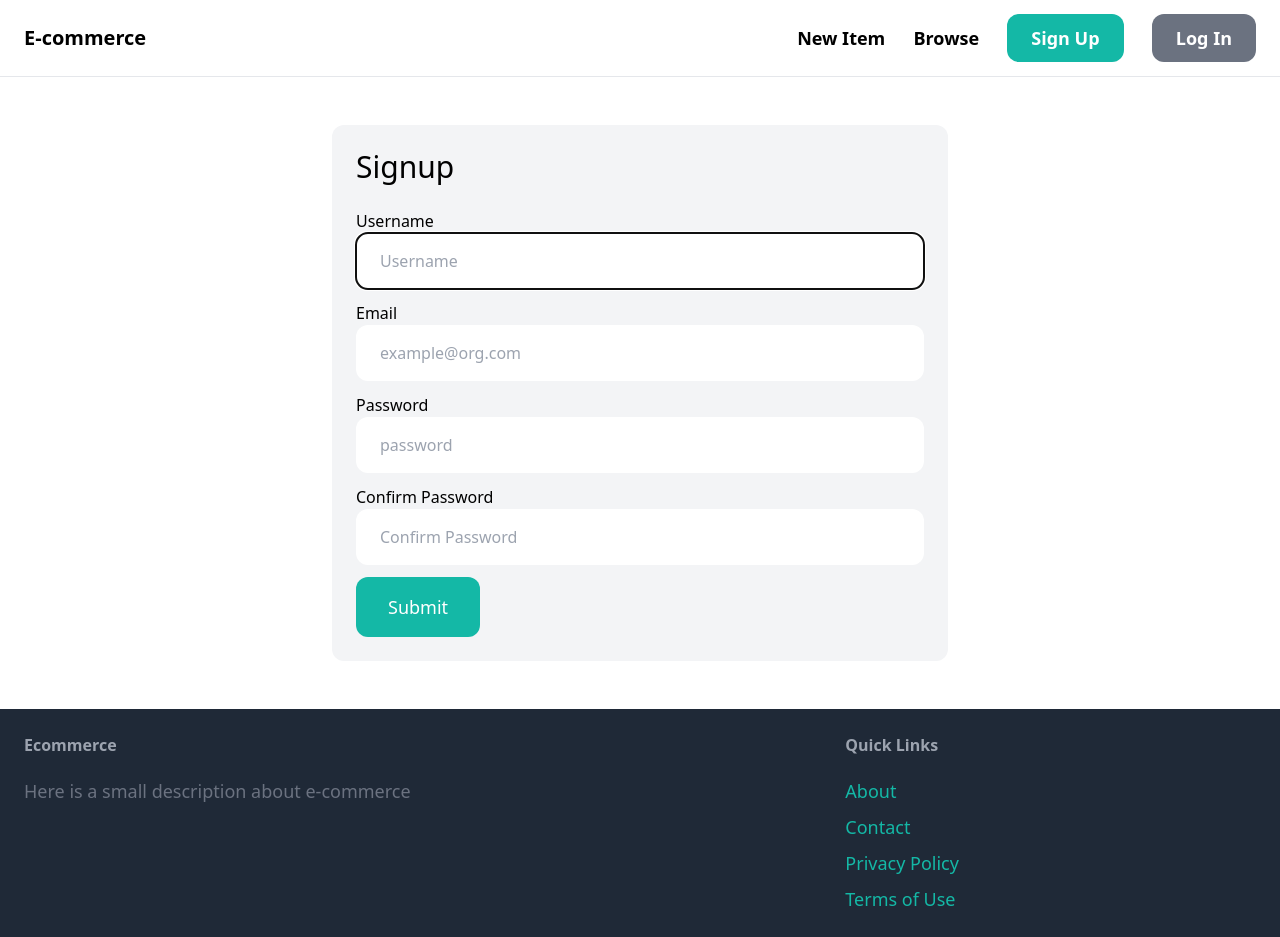
After one commit to rono516/e_ticket_django, a Django app: page /signup/ in a window 1280 px wide. The commit adds this page. Run offline with Django 5.2, Linux system fonts and the light colour scheme; some libraries are stand-ins or nearby versions.

Commit message:
fix/no-ref/add-login-signup

```diff
--- /dev/null
+++ b/core/forms.py
@@ -0,0 +1,59 @@
+from django import forms
+from django.contrib.auth.forms import UserCreationForm, AuthenticationForm
+from django.contrib.auth.models import User
+
+class LoginForm(AuthenticationForm):
+    username = forms.CharField(
+        widget=forms.TextInput(
+            attrs={
+                "placeholder": "Username",
+                "class": "w-full py-4 px-6 rounded-xl "
+            }
+        )
+    )
+    password = forms.CharField(
+        widget=forms.PasswordInput(
+            attrs={
+                "placeholder": "password",
+                "class": "w-full py-4 px-6 rounded-xl "
+            }
+        )
+    )
+
+class SignupForm(UserCreationForm):
+    class Meta:
+        model = User
+        fields = ("username", "email", "password1", "password2")
+
+    username = forms.CharField(
+        widget=forms.TextInput(
+            attrs={
+                "placeholder": "Username",
+                "class": "w-full py-4 px-6 rounded-xl "
+            }
+        )
+    )
+    email = forms.CharField(
+        widget=forms.EmailInput(
+            attrs={
+                "placeholder": "example@org.com",
+                "class": "w-full py-4 px-6 rounded-xl "
+            }
+        )
+    )
+    password1 = forms.CharField(
+        widget=forms.PasswordInput(
+            attrs={
+                "placeholder": "password",
+                "class": "w-full py-4 px-6 rounded-xl "
+            }
+        )
+    )
+    password2 = forms.CharField(
+        widget=forms.PasswordInput(
+            attrs={
+                "placeholder": "Confirm Password",
+                "class": "w-full py-4 px-6 rounded-xl "
+            }
+        )
+    )
--- a/core/templates/core/base.html
+++ b/core/templates/core/base.html
@@ -17,16 +17,25 @@
           >New Item</a
         >
         <a href="#" class="text-lg font-semibold hover:text-gray-500">Browse</a>
+
+        {% if request.user.is_authenticated %}
           <a
-          href="#"
+              href="{% url "core:signup" %}"
+              class="px-6 py-3 text-lg font-semibold bg-teal-500 text-white rounded-xl hover:bg-teal-700"
+              >Log out</a
+            >
+        {% else %}
+          <a
+            href="{% url "core:signup" %}"
             class="px-6 py-3 text-lg font-semibold bg-teal-500 text-white rounded-xl hover:bg-teal-700"
             >Sign Up</a
           >
           <a
-          href="#"
+            href="{% url "core:login" %}"
             class="px-6 py-3 text-lg font-semibold bg-gray-500 text-white rounded-xl hover:bg-gray-700"
             >Log In</a
           >
+        {% endif %}
       </div>
     </nav>
     <div class="px-6 py-6">{% block content %}{% endblock content %}</div>
--- /dev/null
+++ b/core/templates/core/signup.html
@@ -0,0 +1,39 @@
+{% extends "core/base.html" %} {% block title %}Signup{% endblock title %}
+{%block content %}
+<div class="w-1/2 my-6 p-6 mx-auto bg-gray-100 rounded-xl">
+  <h1 class="mb-6 text-3xl">Signup</h1>
+  <form method="POST" action="">
+    {% csrf_token %}
+
+    {{ form.non_field_errors }}
+
+    <div class="mb-3 ">
+        <label class="inline-block ">Username</label> <br>
+        {{ form.username }}
+    </div>
+    <div class="mb-3 ">
+        <label class="inline-block ">Email</label> <br>
+        {{ form.email }}
+    </div>
+    <div class="mb-3 ">
+        <label class="inline-block ">Password</label> <br>
+        {{ form.password1 }}
+    </div>
+    <div class="mb-3 ">
+        <label class="inline-block ">Confirm Password</label> <br>
+        {{ form.password2 }}
+    </div>
+
+    {% if form.errors or form.non_field_errors %}
+        <div class="mb-3 p-6 bg-red-100 rounded-xl">
+            {% for field in form %}
+                {{ field.errors }}
+            {% endfor %}
+            {{ form.non_field_errors }}
+        </div>
+    {% endif %}
+
+    <button class="py-4  px-8 text-lg bg-teal-500 hover:bg-teal-700 rounded-xl text-white">Submit</button>
+  </form>
+</div>
+{% endblock content %}
--- a/core/urls.py
+++ b/core/urls.py
@@ -1,9 +1,12 @@
 from django.urls import path
 from . import views
-
+from django.contrib.auth import views as auth_views
+from .forms import LoginForm
 app_name = "core"
 
 urlpatterns = [
     path("", views.index, name="index"),
     path("contact/", views.contact, name="contact"),
+    path("signup/", views.signup, name="signup"),
+    path("login/", auth_views.LoginView.as_view(template_name="core/login.html", authentication_form=LoginForm), name="login"),
 ]
--- a/core/views.py
+++ b/core/views.py
@@ -1,5 +1,6 @@
-from django.shortcuts import render
+from django.shortcuts import render, redirect
 from item.models import Category, Item
+from .forms import SignupForm
 
 
 def index(request):
@@ -12,3 +13,16 @@ def index(request):
 
 def contact(request):
     return render(request, "core/contact.html")
+
+
+def signup(request):
+    if request.method == "POST":
+        form = SignupForm(request.POST)
+        if form.is_valid():
+            form.save()
+            return redirect("/login/")
+    else:
+
+        form = SignupForm()
+
+    return render(request, "core/signup.html", {"form": form})
--- a/ecomm/settings.py
+++ b/ecomm/settings.py
@@ -14,6 +14,10 @@ SECRET_KEY = "django-insecure-@n-pjgx7&8@a$q*#!47u7un9eghexs4z*!&&e+3(vbys%s2q35
 DEBUG = True
 
 ALLOWED_HOSTS = []
+
+LOGIN_URL = "/login/"
+LOGIN_REDIRECT_URL= "/"
+LOGOUT_REDIRECT_URL = "/"
 
 
 # Application definition
```
Also changed, not shown: core/templates/core/login.html (added, +33 -0 lines), db.sqlite3, item/forms.py (added). Lines whose indentation alone changed are shown as unchanged.
